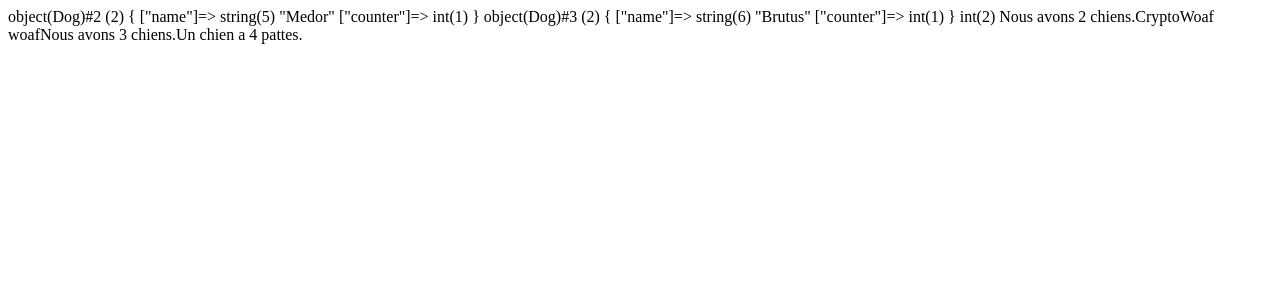
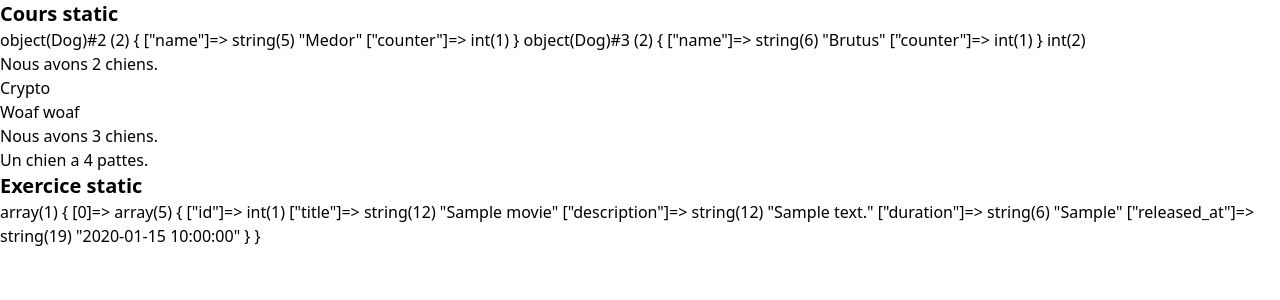
Before and after one commit to dwwm-bethune/php-oo, a PHP site: page / in a window 1280 px wide. Shown: the top 300 px of the page. Run offline with PHP 8.4, Linux system fonts and the light colour scheme; tables that the repository leaves empty or names only in its code hold one stand-in row (values such as "Sample post"); some libraries are stand-ins or nearby versions.

Commit message:
Exo static DB

```diff
--- /dev/null
+++ b/02-static/DB.php
@@ -0,0 +1,34 @@
+<?php
+
+class DB
+{
+    private const HOST = 'localhost';
+    private const NAME = 'webflix';
+    private const USER = 'root';
+    private const PASSWORD = '';
+    private static $db;
+
+    private static function db()
+    {
+        if (!self::$db) {
+            self::$db = new PDO('mysql:host='.DB::HOST.';port=3306;dbname='.DB::NAME, DB::USER, DB::PASSWORD, [
+                PDO::ATTR_DEFAULT_FETCH_MODE => PDO::FETCH_ASSOC,
+            ]);
+        }
+
+        return self::$db;
+    }
+
+    public static function select($sql, $bindings = [])
+    {
+        $query = self::db()->prepare($sql);
+        $query->execute($bindings);
+
+        return $query->fetchAll();
+    }
+
+    public static function insert($sql, $bindings = [])
+    {
+        return self::db()->prepare($sql)->execute($bindings);
+    }
+}
--- a/02-static/index.php
+++ b/02-static/index.php
@@ -1,16 +1,41 @@
-<?php
+<!DOCTYPE html>
+<html lang="fr">
+<head>
+    <meta charset="UTF-8">
+    <meta name="viewport" content="width=device-width, initial-scale=1.0">
+    <title>Document</title>
+    <script src="https://cdn.tailwindcss.com?plugins=forms,typography,aspect-ratio,line-clamp"></script>
+</head>
+<body>
+    <h2 class="text-xl font-bold">Cours static</h2>
+    <?php
+        require 'Dog.php';
 
-require 'Dog.php';
+        $dogA = new Dog('Medor');
+        $dogB = new Dog('Brutus');
 
-$dogA = new Dog('Medor');
-$dogB = new Dog('Brutus');
+        var_dump($dogA, $dogB);
+        var_dump(Dog::$count);
+    ?>
+    <p><?= Dog::howMany(); ?></p>
+    <p><?= Dog::superDog()->name; ?></p>
+    <p><?= Dog::superDog()->cry(); ?></p>
+    <p><?= Dog::howMany(); ?></p>
+    <p>Un chien a <?= Dog::PAWS; ?> pattes.</p>
 
-var_dump($dogA, $dogB);
-var_dump(Dog::$count);
-echo Dog::howMany();
+    <h2 class="text-xl font-bold">Exercice static</h2>
+    <?php
+        require 'DB.php';
 
-echo Dog::superDog()->name;
-echo Dog::superDog()->cry();
-echo Dog::howMany();
+        var_dump(DB::select('SELECT * FROM movie'));
+        DB::select('SELECT * FROM movie WHERE id = :id', ['id' => 1]);
 
-echo 'Un chien a '.Dog::PAWS.' pattes.';
+        DB::insert('INSERT INTO movie (title, description, duration, released_at) VALUES (?, ?, ?, ?)', [
+            'M2I Movie',
+            'Un film de gangsters',
+            201,
+            '1991-11-18 11:56:00',
+        ]);
+    ?>
+</body>
+</html>
```
